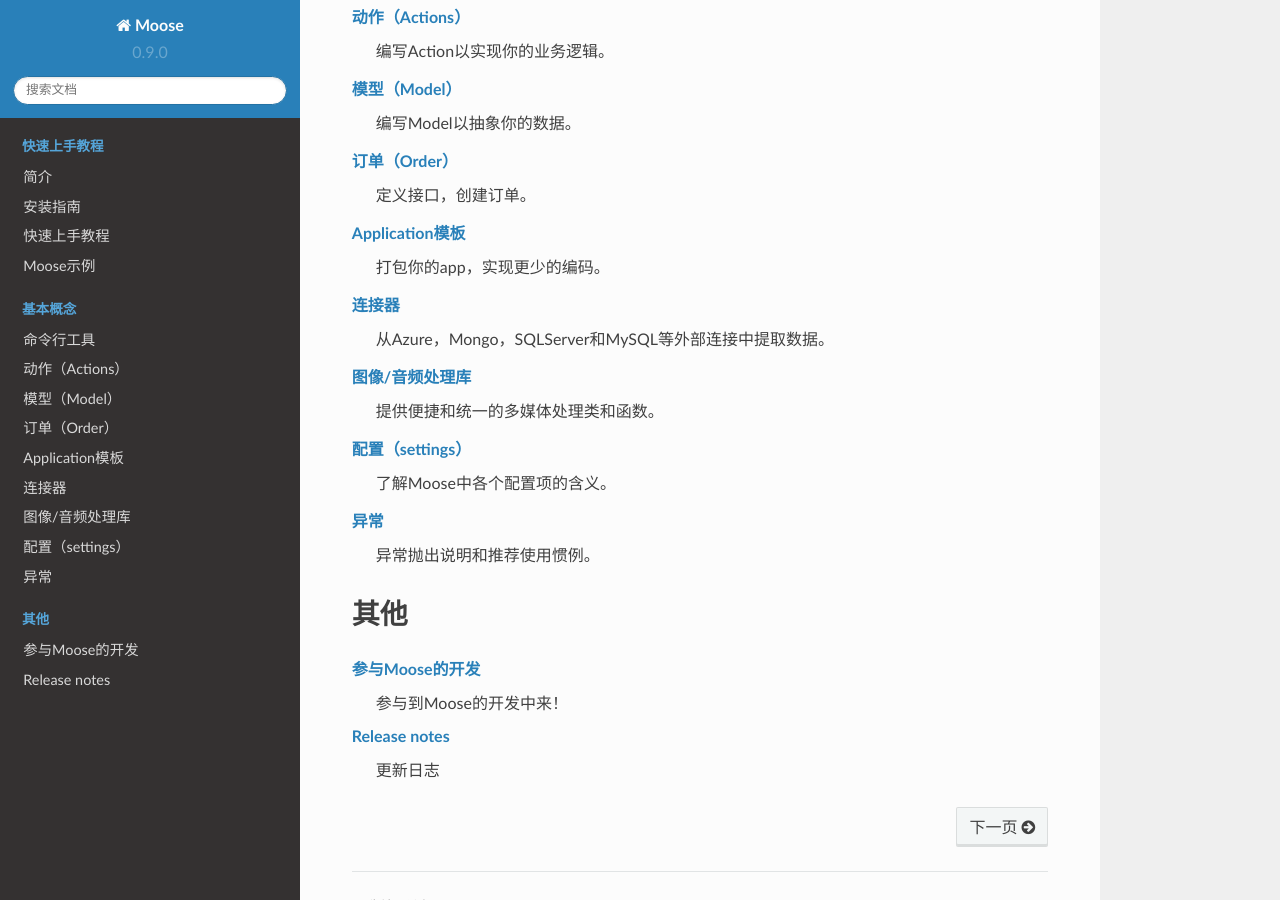
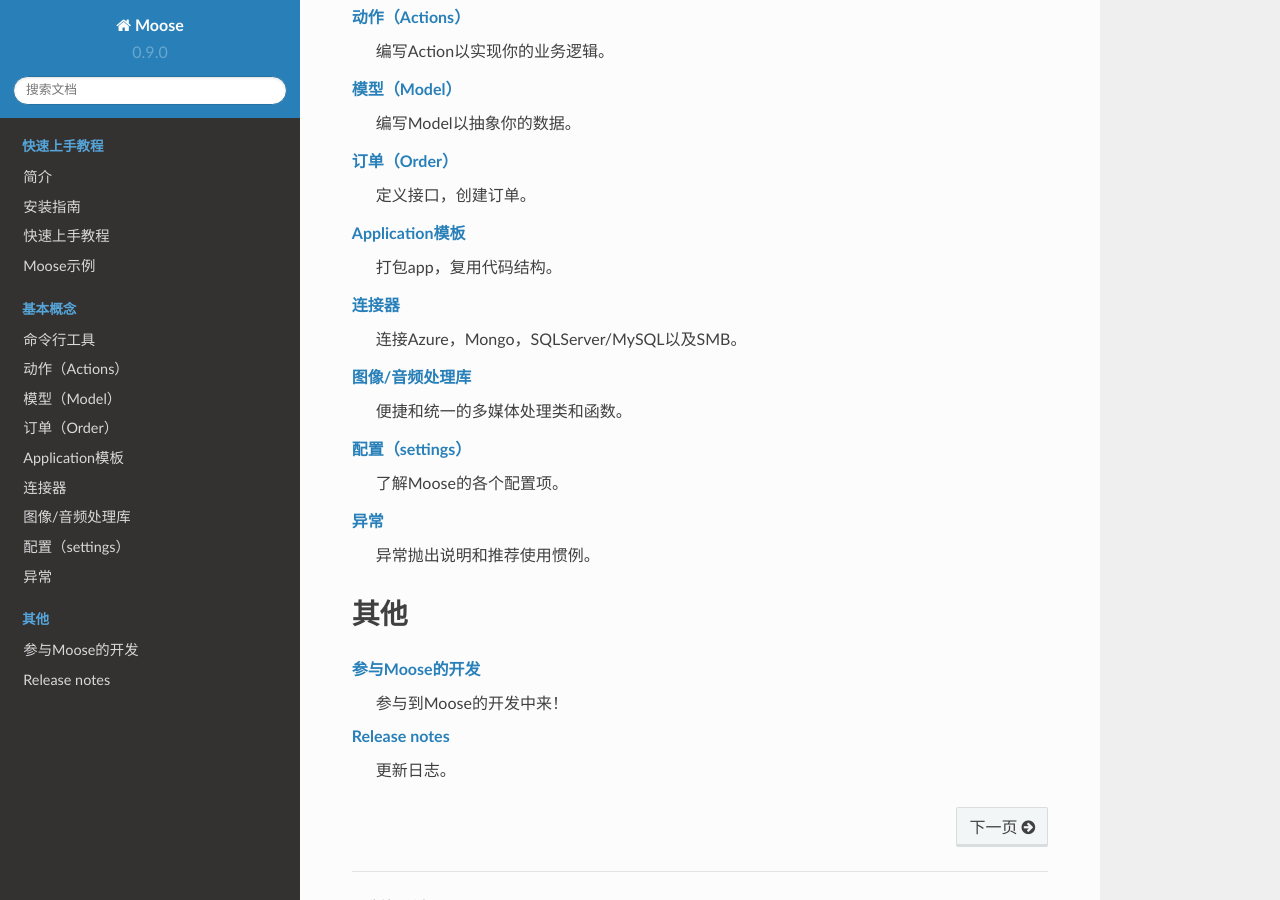
Before and after one commit to muma378/moose, a Sphinx documentation site: the page built from docs/index.rst, in a window 1280 px wide and 900 px high, scrolled down 757 px. Built offline with Sphinx 7.4.7 and the Read the Docs theme 2.0.0, drawn with Linux system fonts in a browser that asks for light colours.

Commit message:
[FIX] tunes description in index

```diff
--- a/docs/index.rst
+++ b/docs/index.rst
@@ -63,16 +63,16 @@
     定义接口，创建订单。
 
 :doc:`topics/app-templates`
-    打包你的app，实现更少的编码。
+    打包app，复用代码结构。
 
 :doc:`topics/connections`
-    从Azure，Mongo，SQLServer和MySQL等外部连接中提取数据。
+    连接Azure，Mongo，SQLServer/MySQL以及SMB。
 
 :doc:`topics/process`
-    提供便捷和统一的多媒体处理类和函数。
+    便捷和统一的多媒体处理类和函数。
 
 :doc:`topics/settings`
-    了解Moose中各个配置项的含义。
+    了解Moose的各个配置项。
 
 :doc:`topics/exceptions`
     异常抛出说明和推荐使用惯例。
@@ -94,4 +94,4 @@
     参与到Moose的开发中来！
 
 :doc:`news`
-    更新日志
+    更新日志。
```
